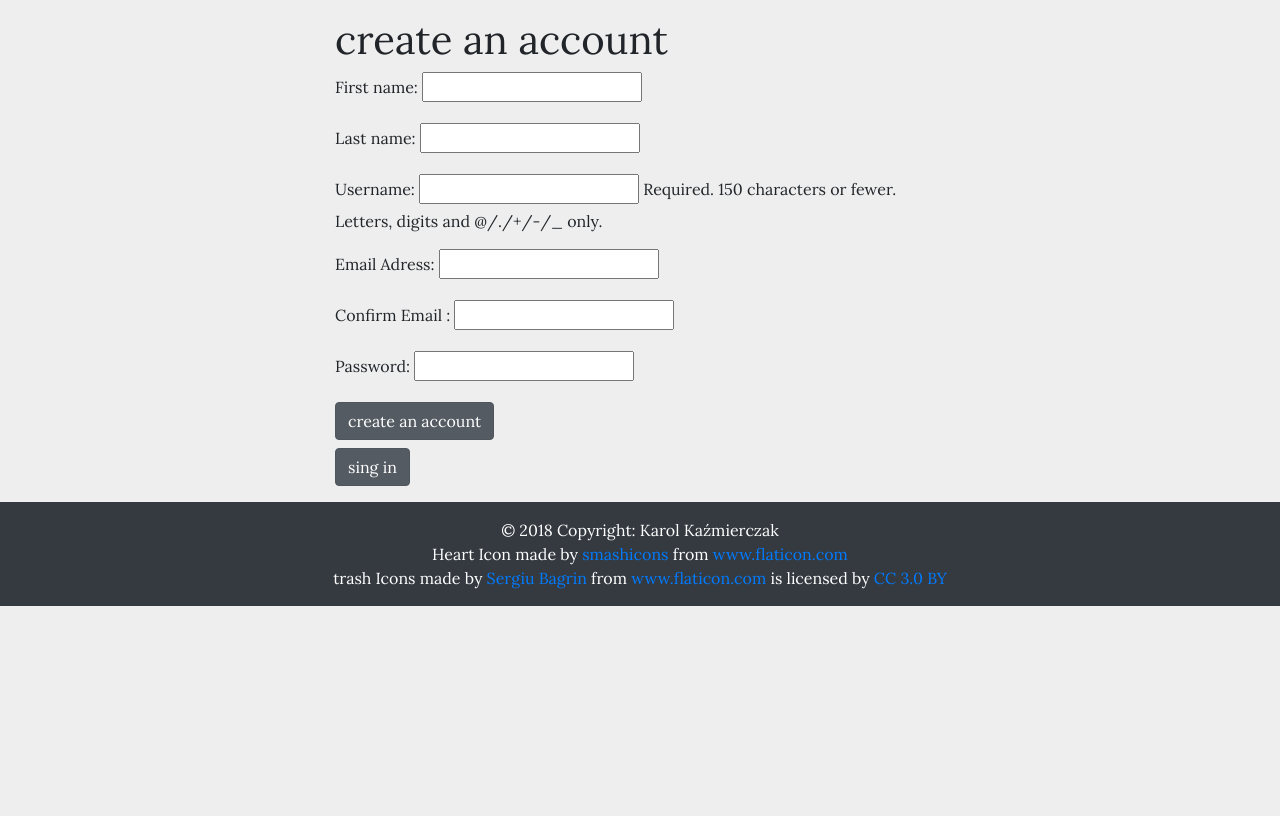
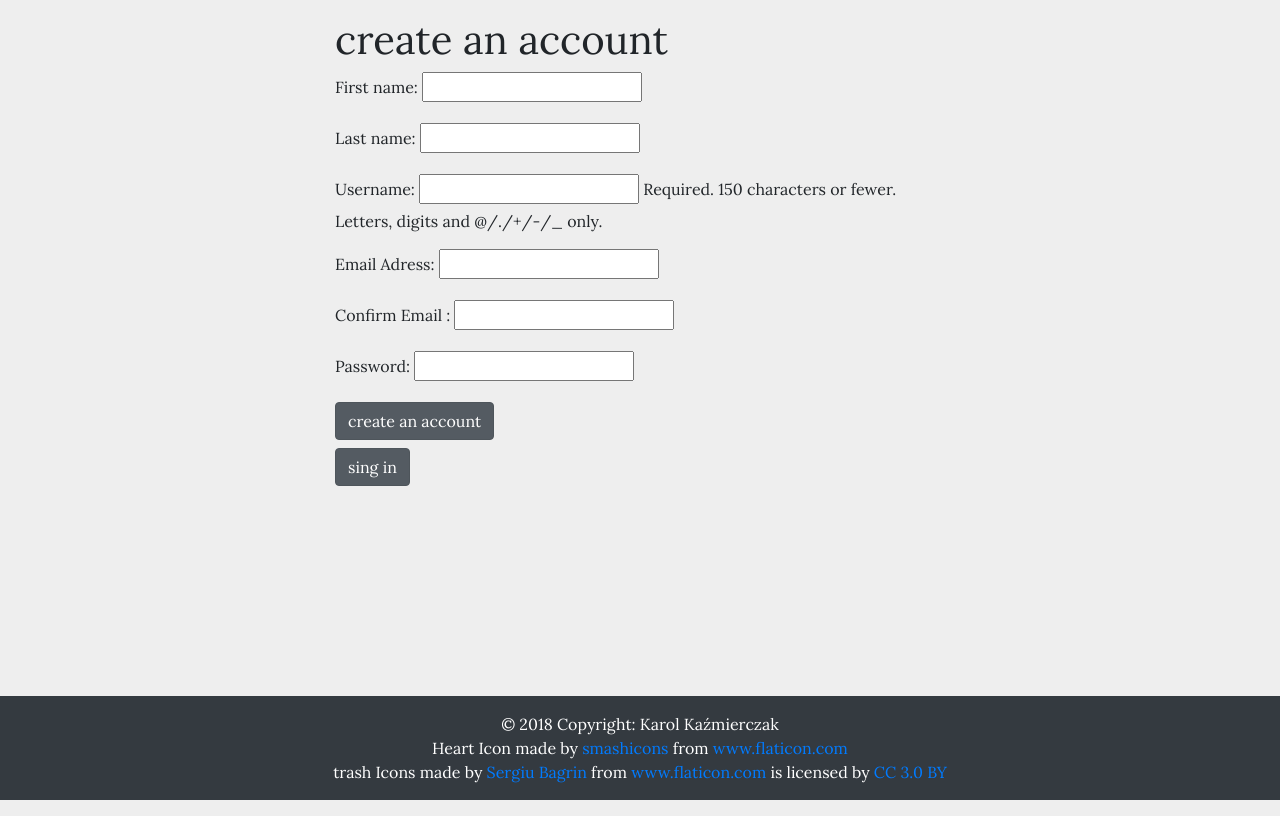
Before and after one commit to kaaziuu/MyPhoto, a Django app: page /accounts/register/ in a window 1280 px wide. Before the commit the page ends 606 px from the top, so only its background shows below. Run offline with Django 3.2, Linux system fonts and the light colour scheme; some libraries are stand-ins or nearby versions.

Commit message:
fixed footer- it's always at the bottom of the pages

```diff
--- a/Photo/views.py
+++ b/Photo/views.py
@@ -87,6 +87,8 @@ def add_photo(request):
         return redirect('/u/'+request.user.username)
 
     context = {
-        'form': form
+        'form': form,
+        "toBottom": True
+
     }
     return  render(request, 'add_photo.html', context)
--- a/account/views.py
+++ b/account/views.py
@@ -28,7 +28,8 @@ def login_view(request):
 
     context = {
         'form':form,
-        'w':'sing in'
+        'w':'sing in',
+        "toBottom": True
     }
     return render(request,'tem.html',context)
 
@@ -60,6 +61,7 @@ def register_view(request):
 
     context = {
         'form': form,
-        'w': 'create an account'
+        'w': 'create an account',
+        "toBottom": True
     }
     return render(request,'tem.html',context)
--- a/assets/css/main.css
+++ b/assets/css/main.css
@@ -1,6 +1,7 @@
-body{
+html,body{
     background-color: #eee;
     font-family: 'Lora', serif !important;
+    height: 100%;
 }
 .like{
     background-color: white;
--- a/assets/css/user.css
+++ b/assets/css/user.css
@@ -1,6 +1,7 @@
-body{
+html,body{
     background-color: #eee;
     font-family: 'Lora', serif !important;
+    height: 100%;
 }
 img {
     width: 80%;
--- a/templates/base.html
+++ b/templates/base.html
@@ -28,10 +28,12 @@
 
             </div>
         </div>
+
     </dir>
-    {% block user_page %}
-    {% endblock %}
-    {% include 'footer.html' %}
+
+             {% include 'footer.html' with bottom=toBottom %}
+
+
 
     <!-- Optional JavaScript -->
     <!-- jQuery first, then Popper.js, then Bootstrap JS -->
--- a/templates/base2.html
+++ b/templates/base2.html
@@ -20,8 +20,10 @@
     <div class="container-fluid">
           {% block user_page %}
         {% endblock %}
+
     </div>
-    {% include 'footer.html' %}
+    {% include 'footer.html' with bottom=toBottom %}
+
 
     <!-- Optional JavaScript -->
     <!-- jQuery first, then Popper.js, then Bootstrap JS -->
--- a/templates/footer.html
+++ b/templates/footer.html
@@ -1,4 +1,5 @@
-<footer style="background-color: #343a40; color:white;" class="page-footer font-small blue">
+
+<footer class="footer {% if bottom %} fixed-bottom {% endif%} font-small blue" style="background-color: #343a40; color:white;" >
 
       <!-- Copyright -->
       <div class="footer-copyright text-center py-3">
@@ -6,5 +7,6 @@
            Heart Icon made by <a href="https://www.flaticon.com/authors/smashicons">smashicons</a> from <a href="https://www.flaticon.com/" 			    title="Flaticon">www.flaticon.com</a><br>
           <div>trash Icons made by <a href="https://www.flaticon.com/authors/sergiu-bagrin" title="Sergiu Bagrin">Sergiu Bagrin</a> from <a href="https://www.flaticon.com/" 			    title="Flaticon">www.flaticon.com</a> is licensed by <a href="http://creativecommons.org/licenses/by/3.0/" 			    title="Creative Commons BY 3.0" target="_blank">CC 3.0 BY</a></div>
       <!-- Copyright -->
+      </div>
 
 </footer>
```
Also changed, not shown: db.sqlite3. Lines whose indentation alone changed are shown as unchanged.
